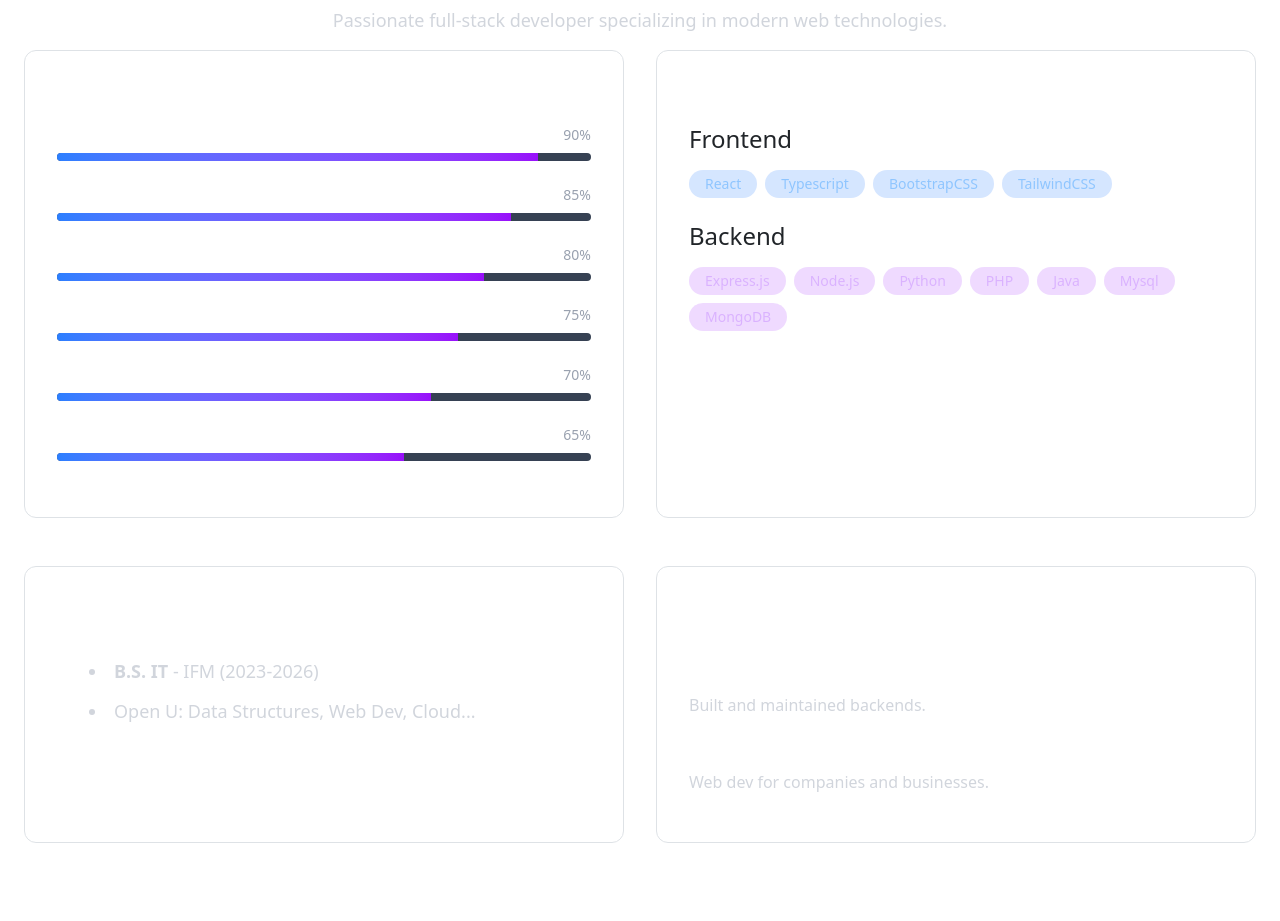
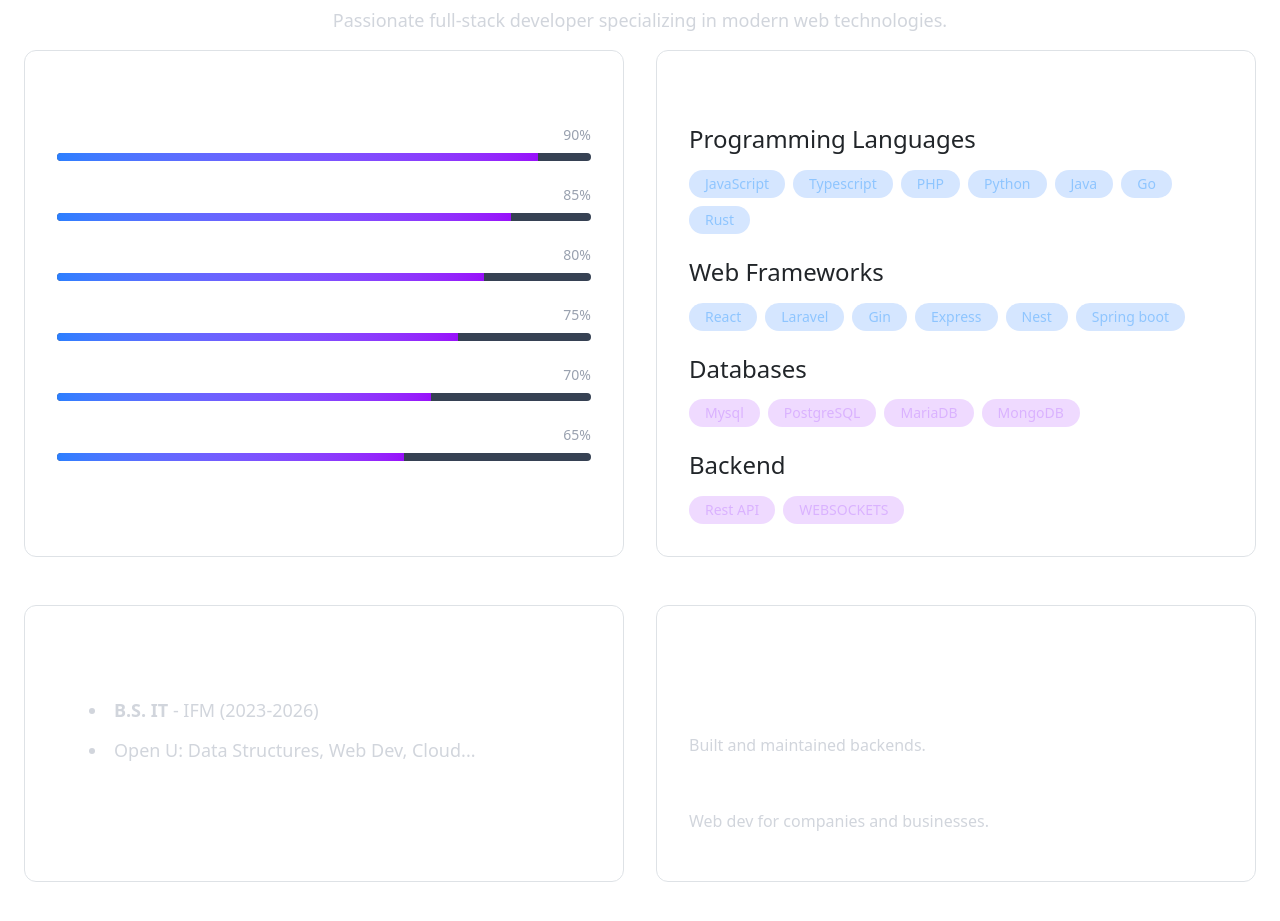
Before and after one commit to benrich09/portfolio, a React (Vite) app: page / in a window 1280 px wide. Shown: the part 920-1841 px from the top of the page. Built offline with nearby package versions, Linux system fonts and the light colour scheme; the HTML template or start-up script is replaced by a standard one.

Commit message:
reality 2

```diff
--- a/src/App.jsx
+++ b/src/App.jsx
@@ -96,16 +96,16 @@
         { name: 'Contact', path: '#contact' },
     ];
 
-    const frontendSkills = ["React", "Typescript", "BootstrapCSS", "TailwindCSS"];
-    const BackendSkills = ["Express.js", "Node.js", "Python", "PHP", "Java", "Mysql", "MongoDB"];
-    const programmingLanguages = ["JavaScript", "Python", "PHP", "Java", "Typescript", "C#"];
-    const frameworks = ["React", "Laravel", "Next.js", "Node.js", "React-native"];
+    const Databases = ["Mysql", "PostgreSQL","MariaDB","MongoDB"];
+    const Webframeworks = ["React", "Laravel", "Gin" ,"Express","Nest", "Spring boot"];
+    const programmingLanguages = ["JavaScript", "Typescript", "PHP", "Python", "Java", "Go", "Rust"];
+    const API= ["Rest API", "WEBSOCKETS"];
 
     const skillsWithLevel = [
         { name: "React", level: 90 },
         { name: "TypeScript", level: 85 },
         { name: "Node.js", level: 80 },
-        { name: "Python", level: 75 },
+        { name: "PHP", level: 75 },
         { name: "MongoDB", level: 70 },
         { name: "Java", level: 65 }
     ];
@@ -434,10 +434,11 @@
                         >
                             <h3 className="text-xl font-bold mb-6 text-center text-white">Technologies</h3>
                             <div className="space-y-6">
+
                                 <div>
-                                    <h4 className="text-blue-400 mb-3">Frontend</h4>
+                                    <h4 className="text-blue-400 mb-3">Programming Languages</h4>
                                     <div className="flex flex-wrap gap-2">
-                                        {frontendSkills.map((tech, key) => (
+                                        {programmingLanguages.map((tech, key) => (
                                             <motion.span
                                                 key={key}
                                                 className="bg-blue-500/20 text-blue-300 py-1 px-3 rounded-full text-sm hover:bg-blue-500/30 transition-all duration-300 cursor-pointer"
@@ -448,10 +449,29 @@
                                         ))}
                                     </div>
                                 </div>
+
                                 <div>
-                                    <h4 className="text-purple-400 mb-3">Backend</h4>
+                                    <h4 className="text-blue-400 mb-3">Web Frameworks</h4>
                                     <div className="flex flex-wrap gap-2">
-                                        {BackendSkills.map((tech, key) => (
+                                        {Webframeworks.map((tech, key) => (
+                                            <motion.span
+                                                key={key}
+                                                className="bg-blue-500/20 text-blue-300 py-1 px-3 rounded-full text-sm hover:bg-blue-500/30 transition-all duration-300 cursor-pointer"
+                                                whileHover={{ scale: 1.05 }}
+                                            >
+                                                {tech}
+                                            </motion.span>
+                                        ))}
+                                    </div>
+
+
+
+                                </div>
+
+                                <div>
+                                    <h4 className="text-purple-400 mb-3">Databases</h4>
+                                    <div className="flex flex-wrap gap-2">
+                                        {Databases.map((tech, key) => (
                                             <motion.span
                                                 key={key}
                                                 className="bg-purple-500/20 text-purple-300 py-1 px-3 rounded-full text-sm hover:bg-purple-500/30 transition-all duration-300 cursor-pointer"
@@ -462,6 +482,22 @@
                                         ))}
                                     </div>
                                 </div>
+                                <div>
+                                    <h4 className="text-purple-400 mb-3">Backend</h4>
+                                    <div className="flex flex-wrap gap-2">
+                                        {API.map((tech, key) => (
+                                            <motion.span
+                                                key={key}
+                                                className="bg-purple-500/20 text-purple-300 py-1 px-3 rounded-full text-sm hover:bg-purple-500/30 transition-all duration-300 cursor-pointer"
+                                                whileHover={{ scale: 1.05 }}
+                                            >
+                                                {tech}
+                                            </motion.span>
+                                        ))}
+                                    </div>
+                                </div>
+
+
                             </div>
                         </motion.div>
                     </motion.div>
```
